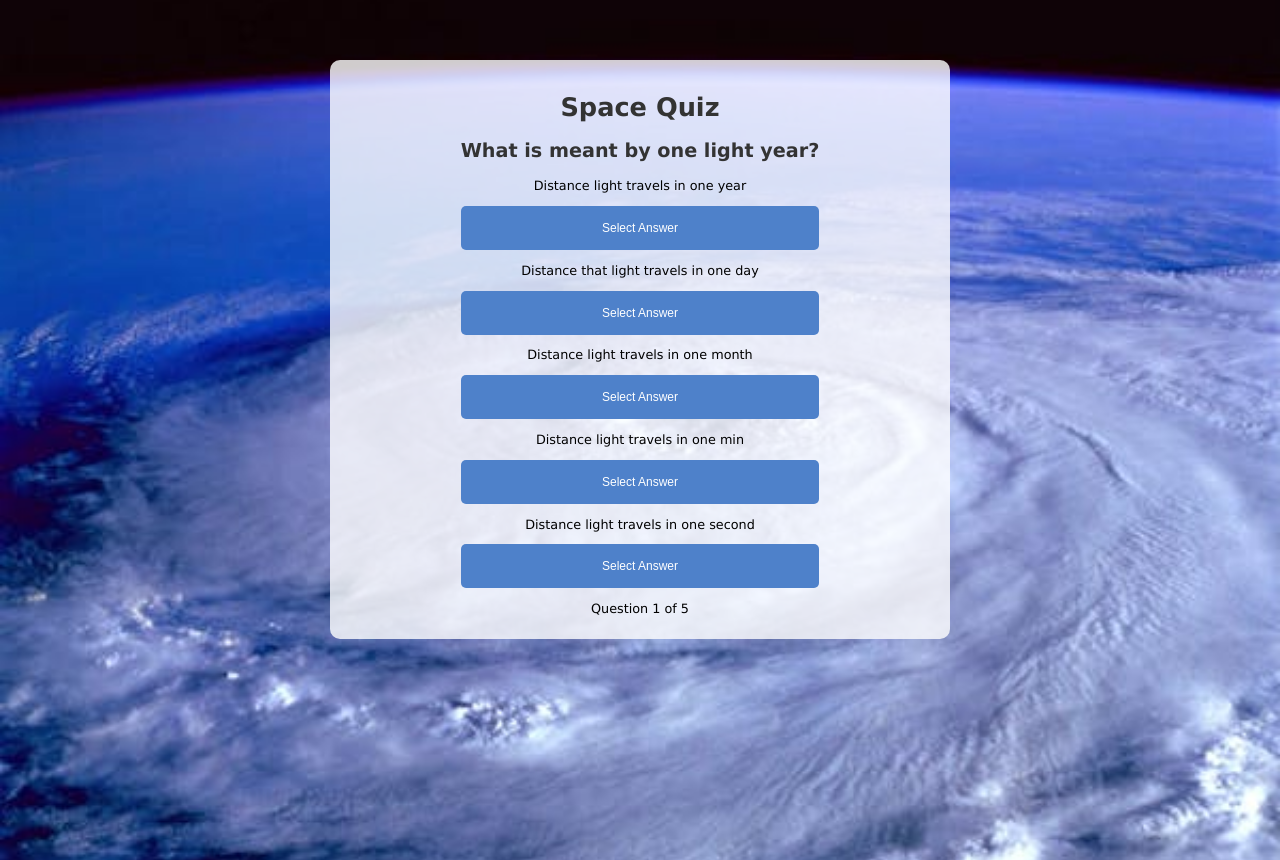
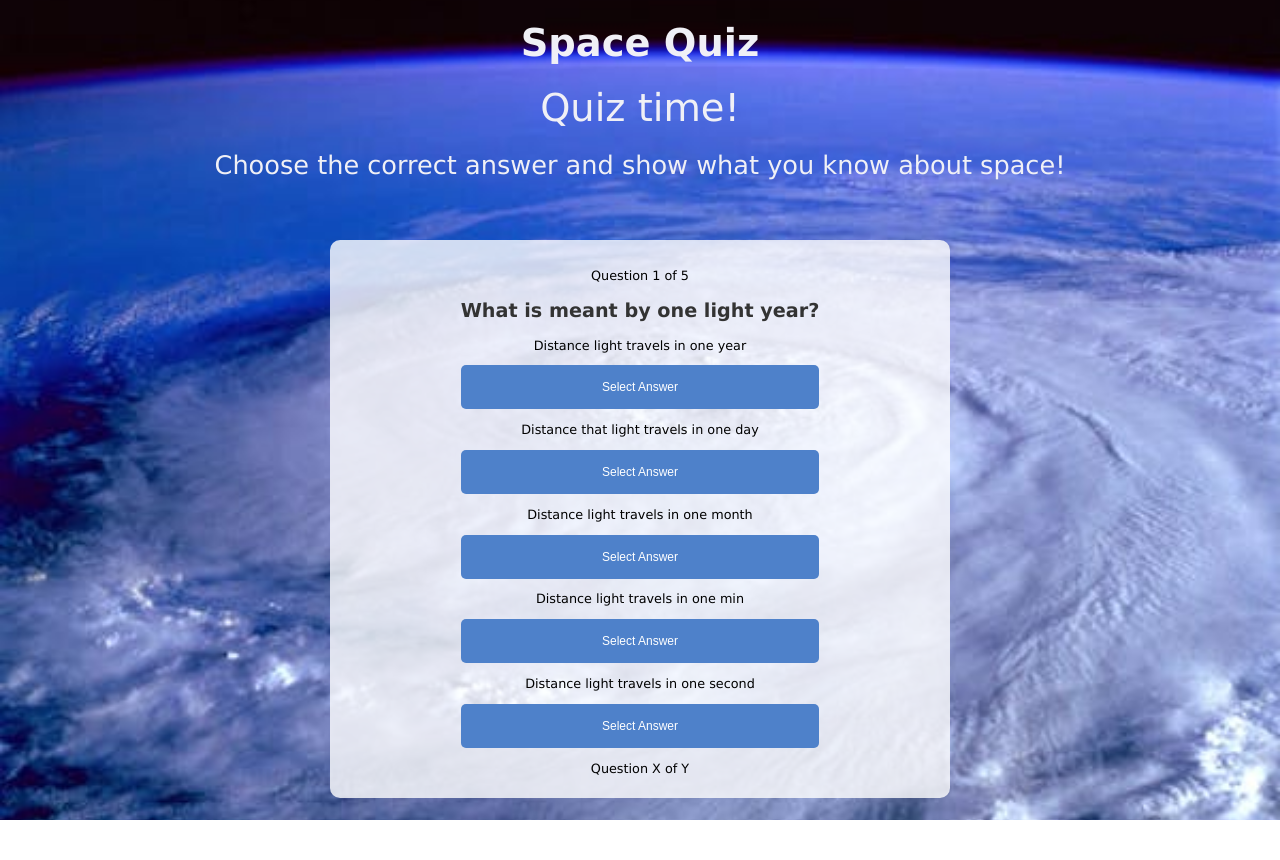
Before and after one commit to JuliDell/Spacequiz, a plain HTML site: page index.html in a window 1280 px wide. After the commit the page ends 820 px from the top, so only its background shows below. Drawn offline with Linux system fonts and the light colour scheme; a web font is replaced by a local one.

Commit message:
add header

```diff
--- a/assets/css/style.css
+++ b/assets/css/style.css
@@ -24,6 +24,22 @@ body {
     margin-top: 10px;
 }
 
+.format {
+    margin: 20px;
+    color: rgb(240, 240, 246);
+    font-size: 300%;
+    display:flex;
+    justify-content: center;
+
+}
+.format2 {
+    margin: 20px;
+    color: rgb(240, 240, 246);
+    font-size: 200%;
+    display:flex;
+    justify-content: center;
+
+}
 .btn-default {
     display: block;
     width: 100%;
--- a/index.html
+++ b/index.html
@@ -15,9 +15,14 @@
     <link rel="stylesheet" href="assets/css/style.css">
 </head>
 <body>
+    <header>
+        <h1 class="format"> Space Quiz</h1>
+        <p class="format"> Quiz time! </p>
+        <p class="format2"> Choose the correct answer and show what you know about space!</p>
+    </header>
     <div class="container">
         <div id="quiz" class="position">
-            <h1> Space Quiz</h1>
+            <p id="progress">Question X of Y</p>
             <h2 id="question" class="headline"></h2>
             <h3 id="score"></h3>
 
```
